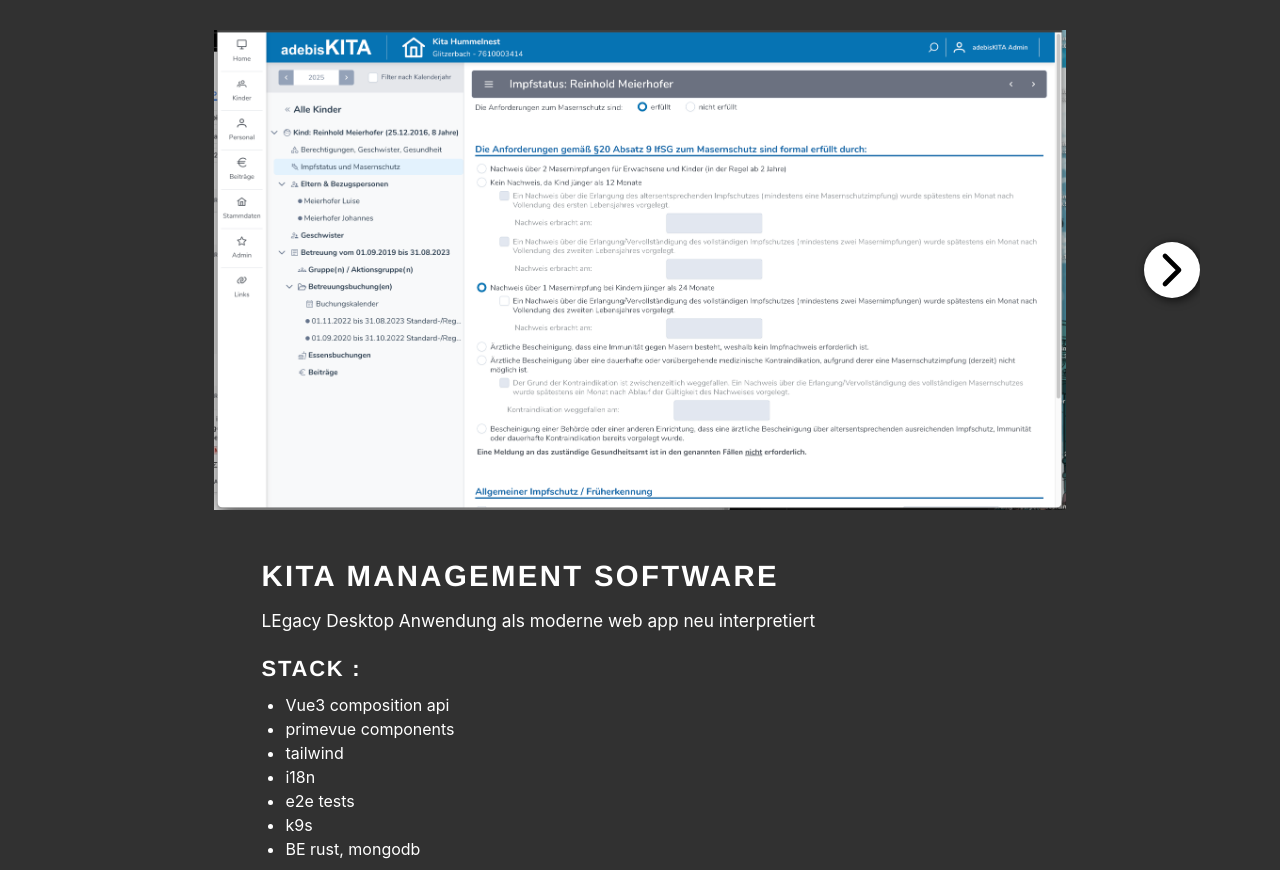
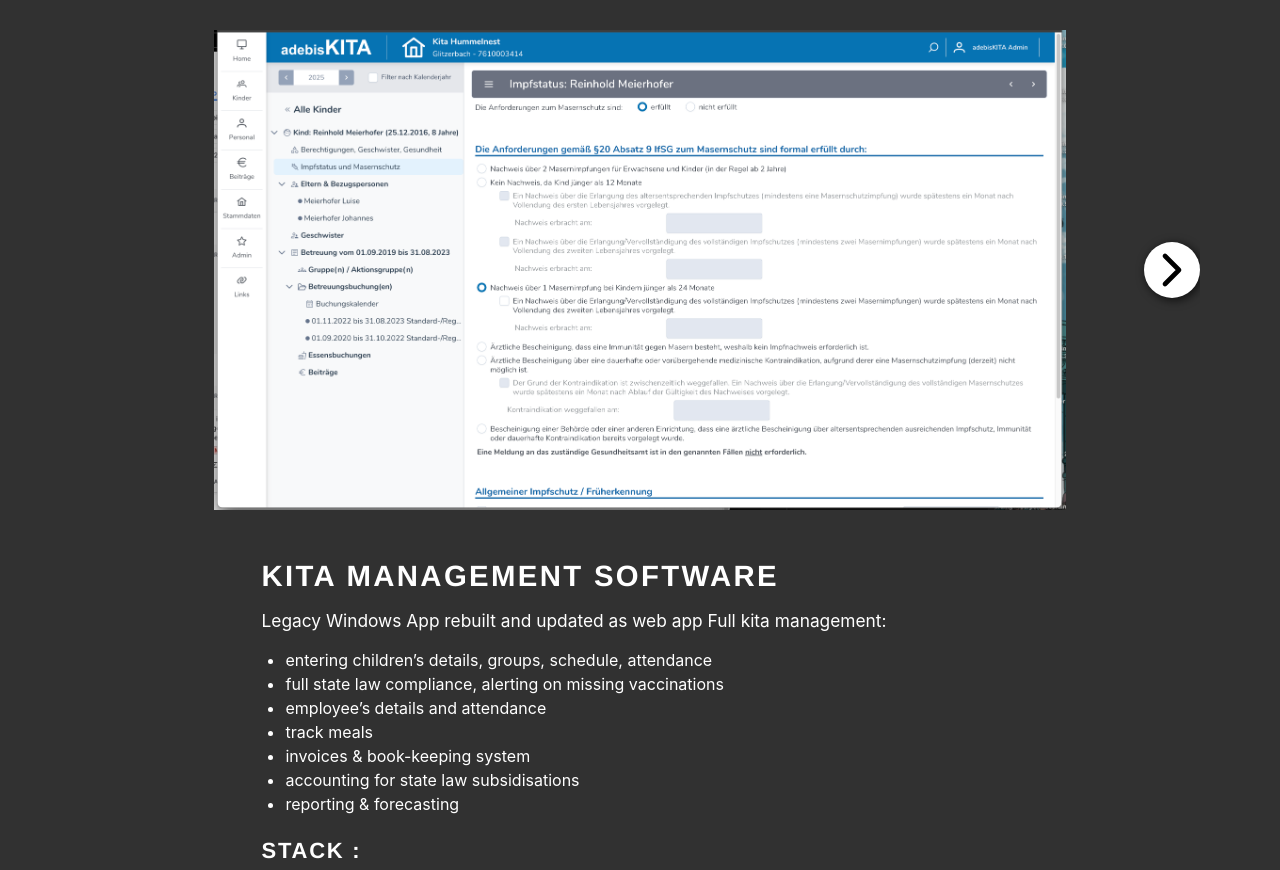
Before and after one commit to Britnell/portfolio, an Astro site: page /portfolio/work/kita in a window 1280 px wide. Shown: the part 82-952 px from the top of the page. Built offline with nearby package versions, Linux system fonts and the light colour scheme; Astro itself is replaced by a stand-in of ours.

Commit message:
kita copy

```diff
--- a/src/content/work/kita.md
+++ b/src/content/work/kita.md
@@ -6,7 +6,15 @@
 ---
 
 # Kita management software
-LEgacy Desktop Anwendung als moderne web app neu interpretiert
+Legacy Windows App rebuilt and updated as web app
+Full kita management:
+- entering children's details, groups, schedule, attendance
+- full state law compliance, alerting on missing vaccinations
+- employee's details and attendance
+- track meals
+- invoices & book-keeping system
+- accounting for state law subsidisations
+- reporting & forecasting
 
 ## Stack :
 
@@ -15,5 +23,4 @@
 - tailwind
 - i18n
 - e2e tests
-- k9s
-- BE rust, mongodb
+- BE kubernetes, rust, mongodb, graphQL
```
